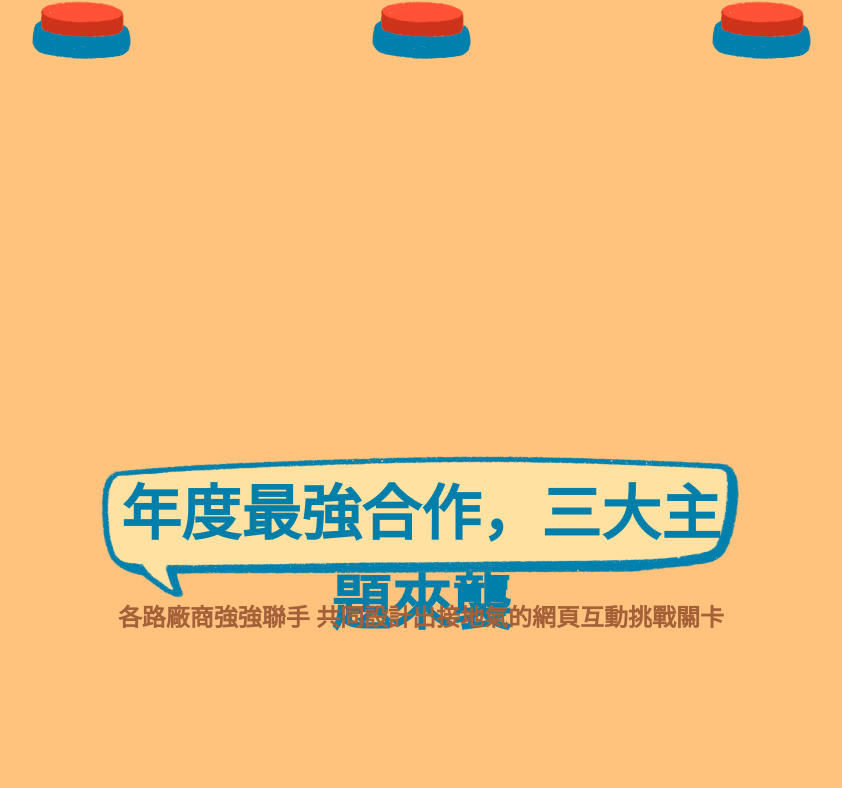
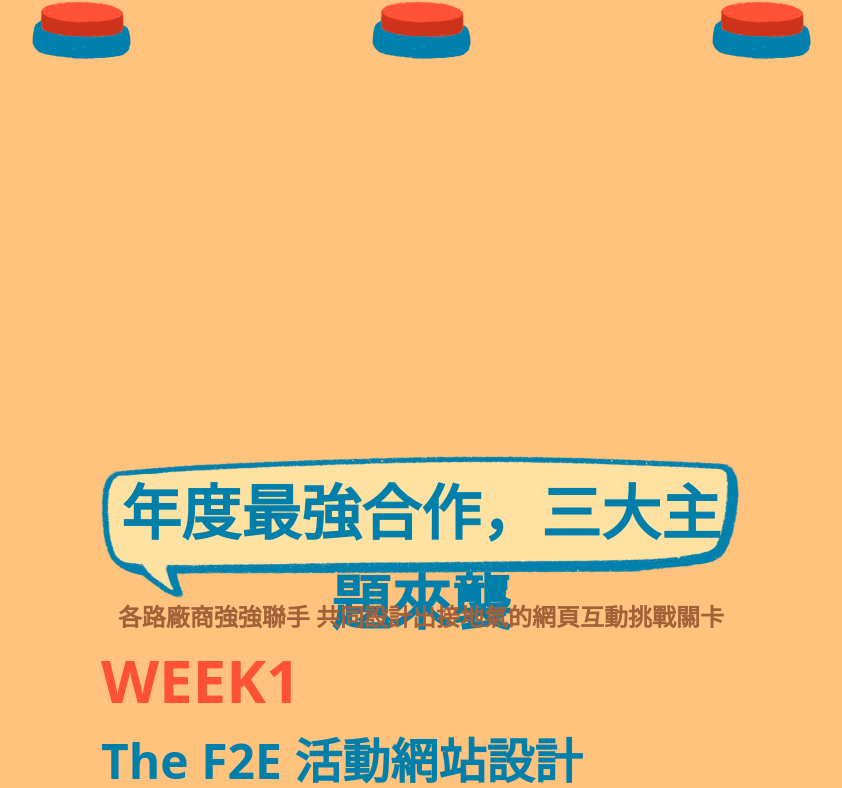
Before and after one commit to tsukimi0116/f2e_week1, a Next.js app: page / in a window 1280 px wide. Shown: the part 1985-2773 px from the top of the page, without its empty margins (219-1061 px from the left). Built offline with nearby package versions, Linux system fonts and the light colour scheme.

Commit message:
feat: step4 topic初步切板完成

```diff
--- a/src/components/home/step4/index.tsx
+++ b/src/components/home/step4/index.tsx
@@ -1,6 +1,9 @@
 import React from 'react';
 import Title from '@/components/home/title';
+import Topic from '@/components/home/step4/topic';
 
 export default () => (
-  <Title title="年度最強合作，三大主題來襲" description="各路廠商強強聯手 共同設計出接地氣的網頁互動挑戰關卡" />
+  <Title title="年度最強合作，三大主題來襲" description="各路廠商強強聯手 共同設計出接地氣的網頁互動挑戰關卡">
+    <Topic />
+  </Title>
 );
--- /dev/null
+++ b/src/components/home/step4/topic/index.tsx
@@ -0,0 +1,34 @@
+import React from 'react';
+
+const brownTagCSS:string = 'py-1 px-6 text-SecondaryDark text-2xl border-solid border-4 rounded-full border-SecondaryDark';
+const brownButtonCSS:string = 'block py-2 px-6 rounded-full bg-SecondaryDark text-white text-xl';
+const titleCSS:string = 'text-titleColor text-6xl';
+const descriptionCSS:string = 'text-primary text-5xl';
+
+export default () => (
+  <article className="font-bold">
+    <dl className="w-1/2 m-auto">
+      <dt className={titleCSS}>WEEK1</dt>
+      <dd className={descriptionCSS}>The F2E 活動網站設計</dd>
+      <span className={brownTagCSS}>Parallax Scrolling</span>
+      <span className={brownTagCSS}>#版塊設計</span>
+      <button className={brownButtonCSS}>查看關卡細節</button>
+    </dl>
+
+    <dl className="w-1/2 m-auto text-right">
+      <dt className={titleCSS}>WEEK2</dt>
+      <dd className={descriptionCSS}>今晚，我想來點點簽</dd>
+      <span className={brownTagCSS}>Canvas</span>
+      <span className={brownTagCSS}>#凱鈿行動科技</span>
+      <button className={brownButtonCSS}>查看關卡細節</button>
+    </dl>
+
+    <dl className="w-1/2 m-auto">
+      <dt className={titleCSS}>WEEK3</dt>
+      <dd className={descriptionCSS}>Scrum 新手村</dd>
+      <span className={brownTagCSS}>JS draggable</span>
+      <span className={brownTagCSS}>#鈦坦科技</span>
+      <button className={brownButtonCSS}>查看關卡細節</button>
+    </dl>
+  </article>
+);
--- a/src/pages/index.tsx
+++ b/src/pages/index.tsx
@@ -6,7 +6,7 @@
 export default () => (
   <>
     <Navbar />
-    <Character />
+    {/* <Character /> */}
     <HomePage />
   </>
 );
--- a/tailwind.config.js
+++ b/tailwind.config.js
@@ -18,6 +18,15 @@
       secondary: '#ffc37d',
       navBg: '#007FAB',
       titleColor: '#FF5136',
+      SecondaryDark: '#A46039',
+    }),
+    borderColor: (theme) => ({
+      ...theme('colors'),
+      primary: '#007fab',
+      secondary: '#ffc37d',
+      navBg: '#007FAB',
+      titleColor: '#FF5136',
+      SecondaryDark: '#A46039',
     }),
     fontSize: {
       xs: '.75rem',
```
Also changed, not shown: src/components/home/step1/attendance/index.tsx (renamed from src/components/home/step1/attendance.tsx), src/components/home/step2/question/index.tsx (renamed from src/components/home/step2/question.tsx), src/components/home/step3/group/index.tsx (renamed from src/components/home/step3/group.tsx).
